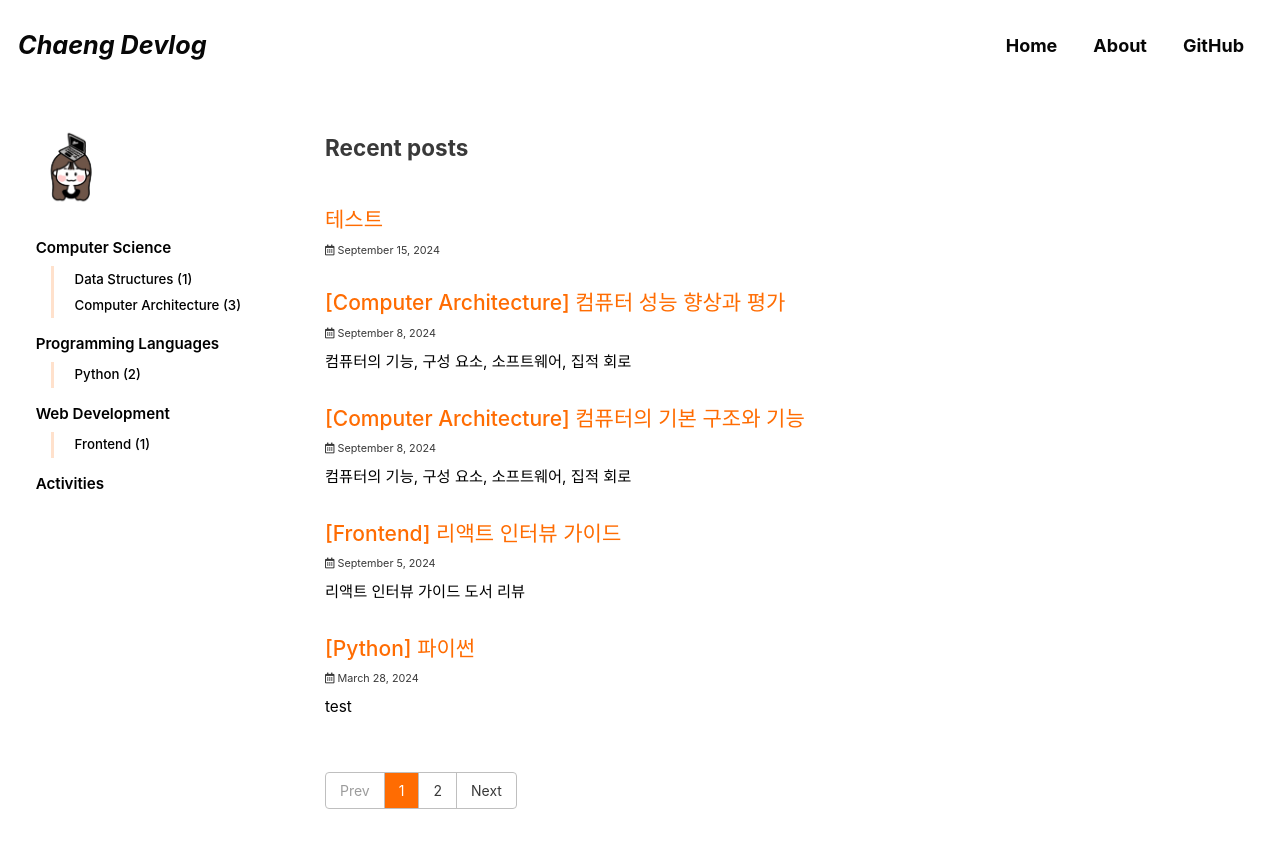
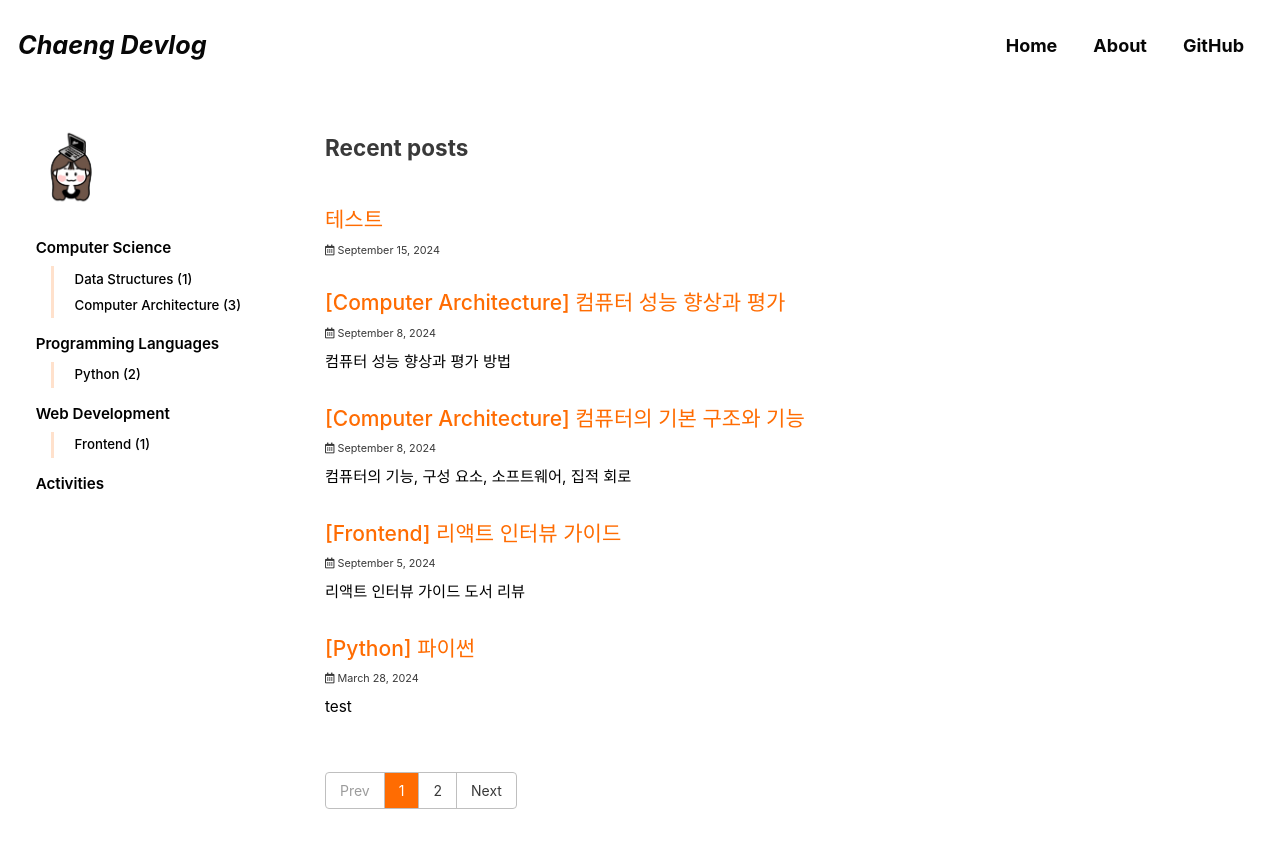
Before and after one commit to cchaeyoung/cchaeyoung.github.io, a Jekyll site: the page built from index.html, in a window 1280 px wide and 900 px high. Shown: the top 848 px of the window. Built offline with Jekyll 4.4.1, drawn with Linux system fonts in a browser that asks for light colours; cached includes are drawn as plain includes; some web fonts are replaced; the list of posts is cut into pages by our own code.

Commit message:
docs: Update excerpt

```diff
--- a/_posts/2024-09-15-test2.md
+++ b/_posts/2024-09-15-test2.md
@@ -1,6 +1,6 @@
 ---
 title: "[Computer Architecture] 컴퓨터 성능 향상과 평가"
-excerpt: "컴퓨터의 기능, 구성 요소, 소프트웨어, 집적 회로"
+excerpt: "컴퓨터 성능 향상과 평가 방법"
 
 categories:
   - Computer Architecture
@@ -61,7 +61,6 @@ last_modified_at: 2024-09-14
 
 멀티코어 구조는 성능 향상과 전력 효율성을 동시에 고려한 최신 기술로, 성능을 극대화하고 전력 소모를 최소화하는 데 중요한 역할을 하고 있다.
 
----
 
 # 📊 컴퓨터의 성능 평가
 컴퓨터 성능을 평가할 때는 성능, 비용, 크기, 전력 소모, 보안, 신뢰성 등을 고려한다. 성능 평가의 관점은 사용자 관점과 시스템 관점으로 나눌 수 있다.
```
